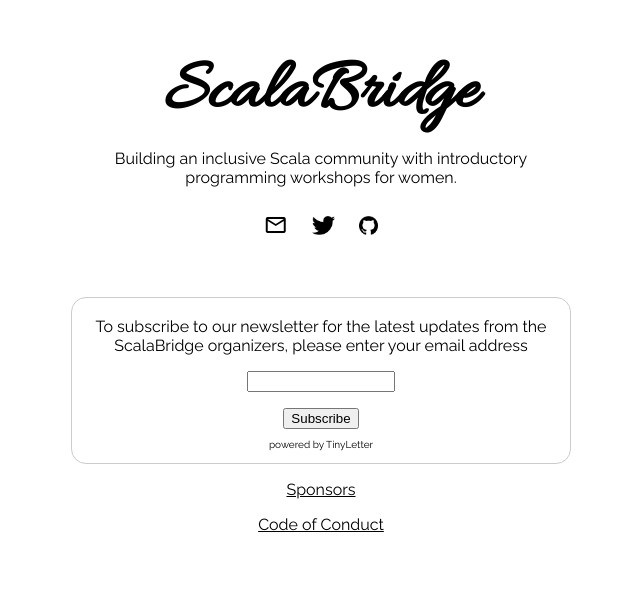
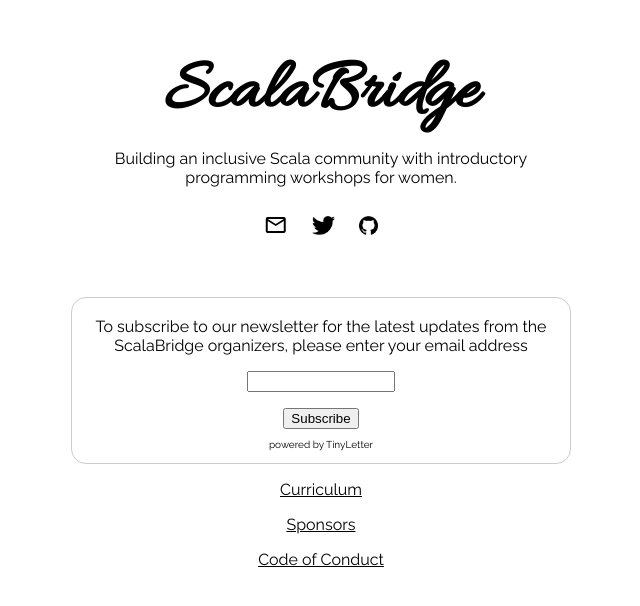
Before and after one commit to scalabridge/website, a Jekyll site: the page built from index.md, in a window 1280 px wide. Shown: the top 606 px of the page, without its empty margins (319-959 px from the left). Built offline with Jekyll 4.4.1, drawn with Linux system fonts in a browser that asks for light colours; our own code applies the rules of GitHub Pages for plain Markdown files.

Commit message:
Add curriculum link to home page

```diff
--- a/index.md
+++ b/index.md
@@ -10,6 +10,8 @@
 
 {% include tinyletter.html %}
 
+[Curriculum](https://scalabridge.gitbooks.io/curriculum/content/){:style="text-decoration: underline"}
+
 [Sponsors](sponsors.html){:style="text-decoration: underline"}
 
 [Code of Conduct](http://bridgefoundry.org/code-of-conduct/){:style="text-decoration: underline"}
```
